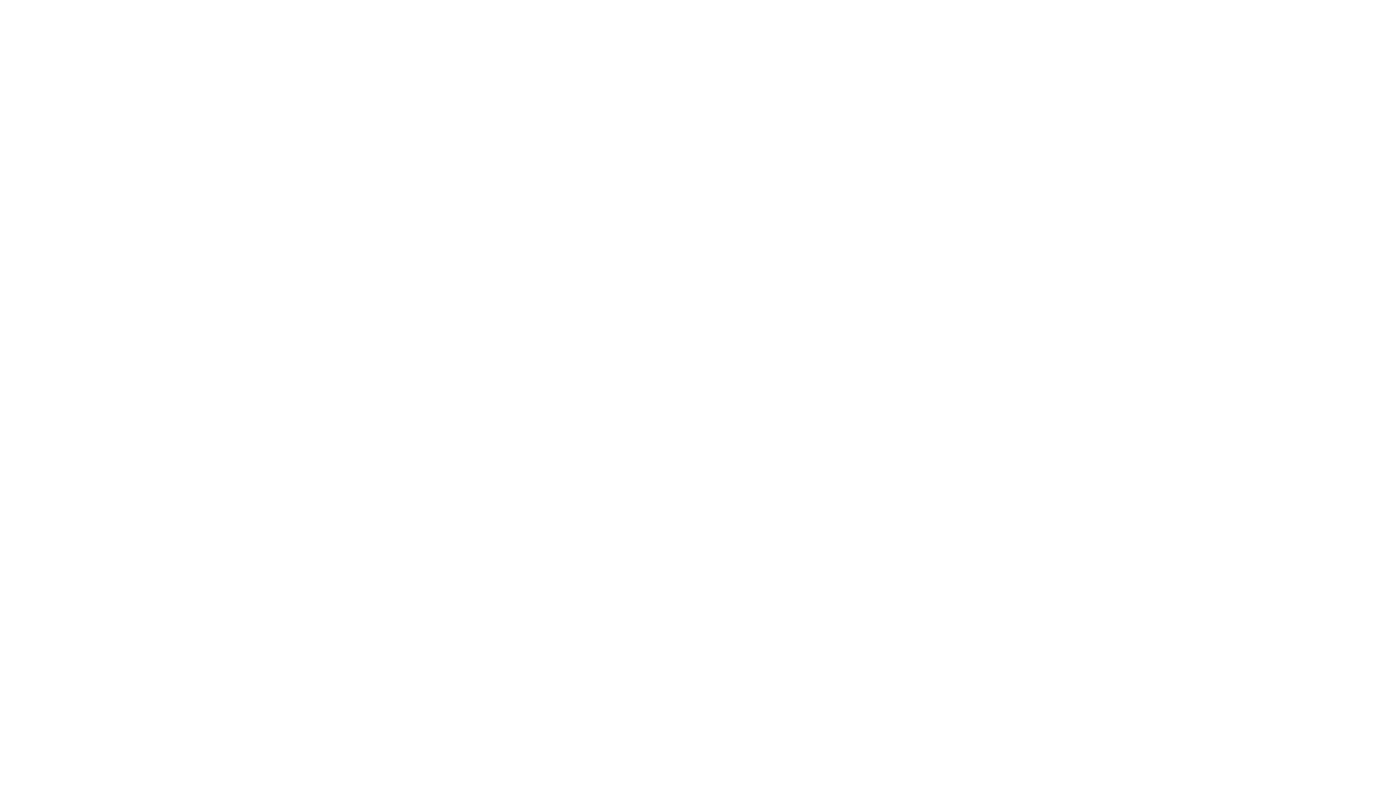
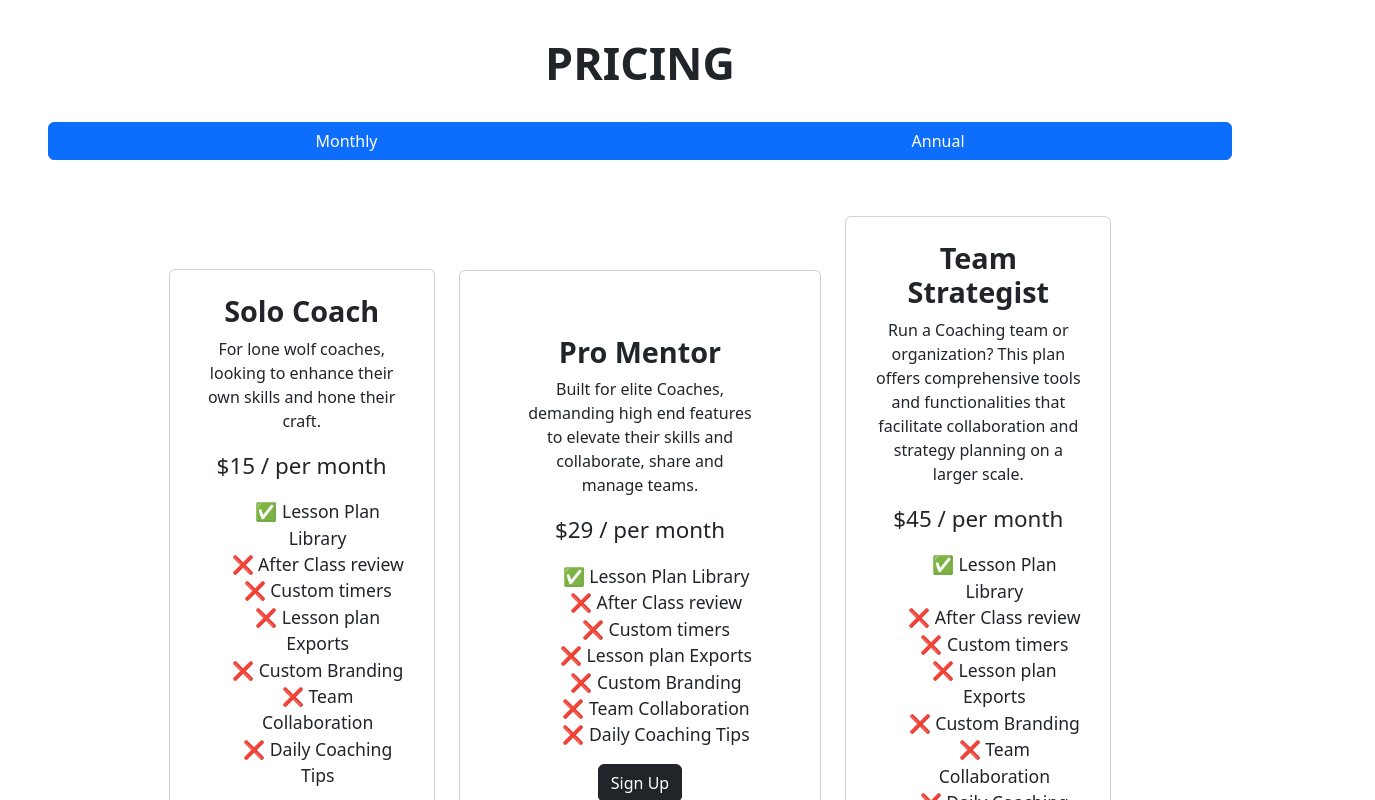
Before and after one commit to fshah21/gocoach, a React (Create React App) app in the folder frontend/: page / in a window 1280 px wide. Shown: the part 960-1760 px from the top of the page, 1375 px wide, since content can reach past the window. Before the commit the page ends 800 px from the top, so only its background shows below. Built offline with nearby package versions, Linux system fonts and the light colour scheme.

Commit message:
Some pricing changes

```diff
--- a/frontend/src/components/Home.js
+++ b/frontend/src/components/Home.js
@@ -1,14 +1,78 @@
-import React from 'react';
-import { Container, Row, Col } from 'react-bootstrap';
+import React, { useState, useCallback } from 'react';
+import { Container, Row, Col, Card, Button, ToggleButton, ToggleButtonGroup } from 'react-bootstrap';
 import DefaultNavbar from './DefaultNavbar';
 import fitness from '../images/fitness.jpg';
 
 const Home = () => {
+  const [billingCycle, setBillingCycle] = useState('monthly');
+
+  const signup = () => {
+    console.log("SIGN UP");
+  }
+
+  const handleMonthly = () => {
+    console.log("HANDLE MONTHLY");
+    setBillingCycle('monthly');
+  }
+
+  const handleAnnually = () => {
+    console.log("HANDLE ANNUALLY");
+    setBillingCycle('annually');
+  }
+
+  const pricingData = [
+    {
+      title: 'Solo Coach',
+      description: 'For lone wolf coaches, looking to enhance their own skills and hone their craft.',
+      price: billingCycle === 'monthly' ? '$15 / per month' : '$299.99/year',
+      index: 0,
+      features: [
+        'Lesson Plan Library',
+        'After Class review',
+        'Custom timers',
+        'Lesson plan Exports',
+        'Custom Branding',
+        'Team Collaboration',
+        'Daily Coaching Tips'
+      ],
+    },
+    {
+      title: 'Pro Mentor',
+      description: 'Built for elite Coaches, demanding high end features to elevate their skills and collaborate, share and manage teams.',
+      price: billingCycle === 'monthly' ? '$29 / per month' : '$499.99/year',
+      index: 3,
+      features: [
+        'Lesson Plan Library',
+        'After Class review',
+        'Custom timers',
+        'Lesson plan Exports',
+        'Custom Branding',
+        'Team Collaboration',
+        'Daily Coaching Tips'
+      ],
+    },
+    {
+      title: 'Team Strategist',
+      description: 'Run a Coaching team or organization? This plan offers comprehensive tools and functionalities that facilitate collaboration and strategy planning on a larger scale.',
+      price: billingCycle === 'monthly' ? '$45 / per month' : '$799.99/year',
+      index: 7,
+      features: [
+        'Lesson Plan Library',
+        'After Class review',
+        'Custom timers',
+        'Lesson plan Exports',
+        'Custom Branding',
+        'Team Collaboration',
+        'Daily Coaching Tips'
+      ],
+    },
+  ];
+
   return (
     <>
       <DefaultNavbar />
       <Container fluid>
-        <Row>
+        <Row className="m-5">
           <Col md={5} className="m-4">
             <div className="m-5">
               <h2 style={{ fontSize: '3.5rem', fontWeight: 'bold' }}>
@@ -22,10 +86,49 @@ const Home = () => {
               <img
                 src={fitness}
                 alt="fitness"
-                style={{ width: '100%', height: 'auto' }}
+                style={{ width: '700px', height: '700px' }}
               />
             </div>
           </Col>
+        </Row>
+
+        <Row className="text-center">
+          <h2 style={{ fontSize: '2.8rem', fontWeight: 'bold' }}>
+                PRICING
+          </h2>
+        </Row>
+
+        <Row className="m-4">
+          <ToggleButtonGroup
+            type="radio"
+            name="cycle"
+            className="mb-2"
+          >
+            <ToggleButton value="monthly" onClick={handleMonthly} className="btn btn-primary">Monthly</ToggleButton>
+            <ToggleButton value="annual" onClick={handleAnnually} className="btn btn-primary">Annual</ToggleButton>
+          </ToggleButtonGroup>
+        </Row>
+
+        <Row className="m-5 align-items-center justify-content-center">
+          {pricingData.map((item, index) => (
+            <Col key={index} md={index === 1 ? 4 : 3} className="mb-4 justify-content-center">
+              <Card className="d-flex flex-column h-100">
+                <Card.Body className="text-center" style={{ padding: index === 1 ? '4rem' : '1.5rem' }}>
+                  <Card.Title style={{ fontSize: '1.8rem', fontWeight: 'bold', textTransform: 'capitalize'}}>{item.title.toLowerCase()}</Card.Title>
+                  <Card.Text style={{ fontSize: '1rem'}}>{item.description}</Card.Text>
+                  <Card.Text style={{ fontSize: '1.4rem'}}>{item.price}</Card.Text>
+                  <ul>
+                    {item.features.map((feature, i) => (
+                      <li key={i} style={{ listStyleType: 'none', fontSize: '1.1rem' }}>
+                        {i === 0  ? '✅' : '❌'} {feature}
+                      </li>
+                    ))}
+                  </ul>
+                  <Button bg="dark" variant="dark" onClick={signup}>Sign Up</Button>
+                </Card.Body>
+              </Card>
+            </Col>
+          ))}
         </Row>
       </Container>
     </>
```
